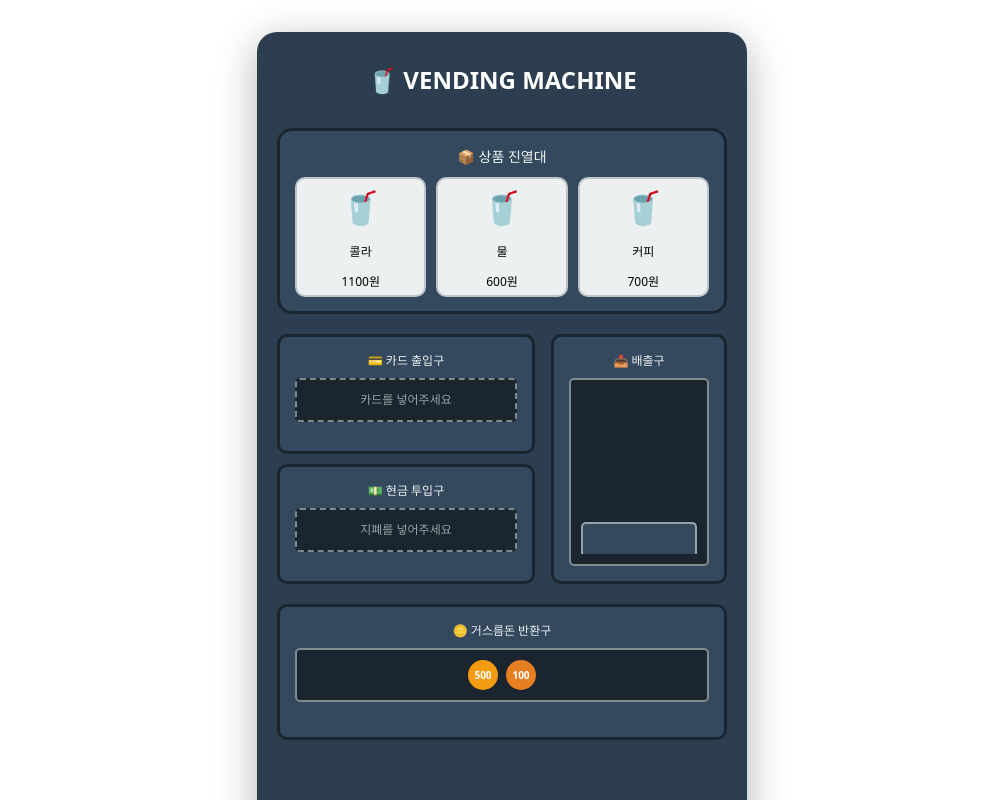
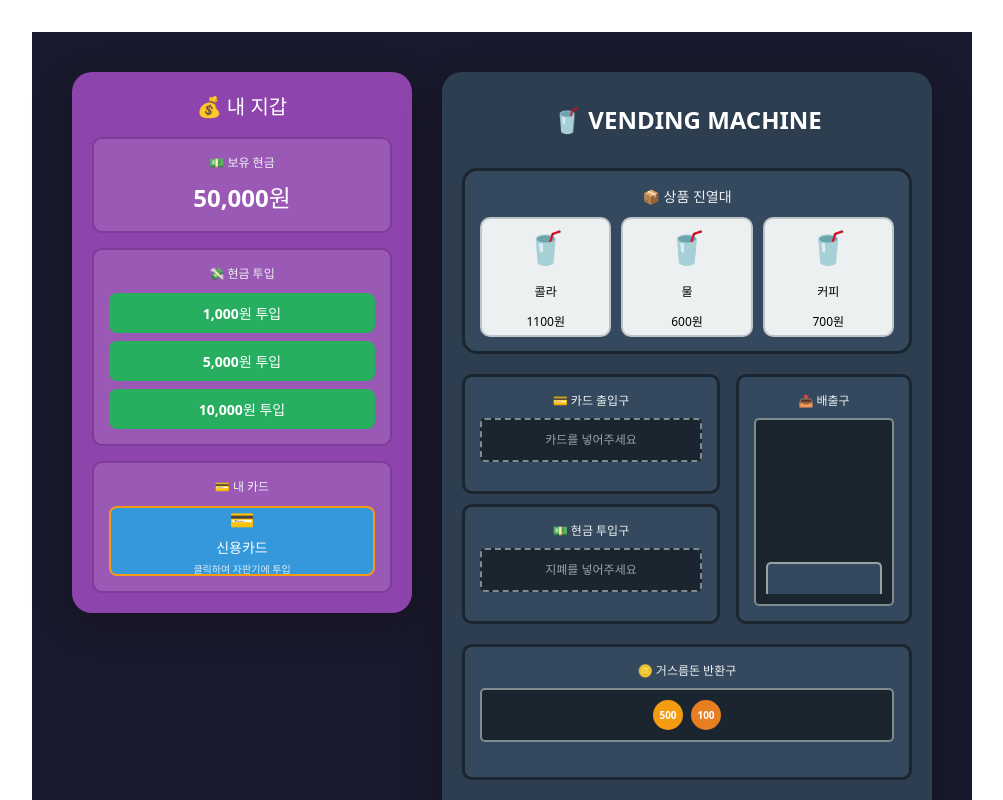
Before and after one commit to TakhyunKim/takhyunkim-vending-machine, a React (Vite) app: page / in a window 1280 px wide. Shown: the top 800 px of the page, without its empty margins (138-1141 px from the left). Built offline with nearby package versions, Linux system fonts and the light colour scheme.

Commit message:
feat: add wallet ui

```diff
--- /dev/null
+++ b/src/page/VendingMachine/ui/Wallet.tsx
@@ -0,0 +1,210 @@
+interface WalletProps {
+  cash: number;
+  onInsertCash: (amount: number) => void;
+  onInsertCard: () => void;
+  hasCard: boolean;
+}
+
+export function Wallet({
+  cash,
+  onInsertCash,
+  onInsertCard,
+  hasCard,
+}: WalletProps) {
+  const cashOptions = [1000, 5000, 10000] as const;
+
+  return (
+    <div
+      style={{
+        width: "300px",
+        backgroundColor: "#8e44ad",
+        borderRadius: "20px",
+        padding: "20px",
+        boxShadow: "0 10px 40px rgba(0,0,0,0.3)",
+        display: "flex",
+        flexDirection: "column",
+        gap: "15px",
+      }}
+    >
+      {/* 타이틀 */}
+      <div
+        style={{
+          textAlign: "center",
+          color: "#fff",
+          fontSize: "20px",
+          fontWeight: "bold",
+        }}
+      >
+        💰 내 지갑
+      </div>
+
+      {/* 보유 현금 */}
+      <div
+        style={{
+          backgroundColor: "#9b59b6",
+          borderRadius: "10px",
+          padding: "15px",
+          border: "2px solid #7d3c98",
+        }}
+      >
+        <div
+          style={{
+            color: "#ecf0f1",
+            fontSize: "12px",
+            marginBottom: "8px",
+            fontWeight: "bold",
+          }}
+        >
+          💵 보유 현금
+        </div>
+        <div
+          style={{
+            color: "#fff",
+            fontSize: "24px",
+            fontWeight: "bold",
+            textAlign: "center",
+          }}
+        >
+          {cash.toLocaleString()}원
+        </div>
+      </div>
+
+      {/* 현금 투입 */}
+      <div
+        style={{
+          backgroundColor: "#9b59b6",
+          borderRadius: "10px",
+          padding: "15px",
+          border: "2px solid #7d3c98",
+        }}
+      >
+        <div
+          style={{
+            color: "#ecf0f1",
+            fontSize: "12px",
+            marginBottom: "10px",
+            fontWeight: "bold",
+          }}
+        >
+          💸 현금 투입
+        </div>
+        <div
+          style={{
+            display: "flex",
+            flexDirection: "column",
+            gap: "8px",
+          }}
+        >
+          {cashOptions.map((amount) => (
+            <button
+              key={amount}
+              onClick={() => onInsertCash(amount)}
+              disabled={cash < amount}
+              style={{
+                padding: "10px",
+                borderRadius: "8px",
+                border: "none",
+                backgroundColor: cash >= amount ? "#27ae60" : "#95a5a6",
+                color: "#fff",
+                fontSize: "14px",
+                fontWeight: "bold",
+                cursor: cash >= amount ? "pointer" : "not-allowed",
+                transition: "all 0.2s",
+                opacity: cash >= amount ? 1 : 0.5,
+              }}
+              onMouseEnter={(e) => {
+                if (cash >= amount) {
+                  e.currentTarget.style.backgroundColor = "#229954";
+                  e.currentTarget.style.transform = "scale(1.02)";
+                }
+              }}
+              onMouseLeave={(e) => {
+                if (cash >= amount) {
+                  e.currentTarget.style.backgroundColor = "#27ae60";
+                  e.currentTarget.style.transform = "scale(1)";
+                }
+              }}
+            >
+              {amount.toLocaleString()}원 투입
+            </button>
+          ))}
+        </div>
+      </div>
+
+      {/* 카드 */}
+      <div
+        style={{
+          backgroundColor: "#9b59b6",
+          borderRadius: "10px",
+          padding: "15px",
+          border: "2px solid #7d3c98",
+        }}
+      >
+        <div
+          style={{
+            color: "#ecf0f1",
+            fontSize: "12px",
+            marginBottom: "10px",
+            fontWeight: "bold",
+          }}
+        >
+          💳 내 카드
+        </div>
+        {hasCard ? (
+          <button
+            onClick={onInsertCard}
+            style={{
+              width: "100%",
+              height: "70px",
+              borderRadius: "8px",
+              border: "2px solid #f39c12",
+              backgroundColor: "#3498db",
+              color: "#fff",
+              fontSize: "14px",
+              fontWeight: "bold",
+              cursor: "pointer",
+              transition: "all 0.2s",
+              display: "flex",
+              flexDirection: "column",
+              alignItems: "center",
+              justifyContent: "center",
+              gap: "4px",
+            }}
+            onMouseEnter={(e) => {
+              e.currentTarget.style.backgroundColor = "#2980b9";
+              e.currentTarget.style.transform = "scale(1.02)";
+            }}
+            onMouseLeave={(e) => {
+              e.currentTarget.style.backgroundColor = "#3498db";
+              e.currentTarget.style.transform = "scale(1)";
+            }}
+          >
+            <div style={{ fontSize: "20px" }}>💳</div>
+            <div>신용카드</div>
+            <div style={{ fontSize: "10px", opacity: 0.8 }}>
+              클릭하여 자판기에 투입
+            </div>
+          </button>
+        ) : (
+          <div
+            style={{
+              width: "100%",
+              height: "60px",
+              borderRadius: "8px",
+              border: "2px dashed #7f8c8d",
+              backgroundColor: "#7f8c8d",
+              color: "#ecf0f1",
+              fontSize: "14px",
+              display: "flex",
+              alignItems: "center",
+              justifyContent: "center",
+              opacity: 0.5,
+            }}
+          >
+            카드 사용 중
+          </div>
+        )}
+      </div>
+    </div>
+  );
+}
--- a/src/page/VendingMachine/ui/page.tsx
+++ b/src/page/VendingMachine/ui/page.tsx
@@ -1,12 +1,16 @@
+import { useState } from "react";
 import { ProductDisplay } from "./ProductDisplay";
 import { CardSlot } from "./CardSlot";
 import { CashSlot } from "./CashSlot";
 import { DispenseSlot } from "./DispenseSlot";
 import { ChangeSlot } from "./ChangeSlot";
+import { Wallet } from "./Wallet";
 
 import { PRODUCTS_MOCK_LIST, DISPENSER_MOCK, CHANGE_MOCK } from "../mock";
 import { VendingMachine } from "@/entities/VendingMachine/lib";
 
+// TODO: 나중에 실제 자판기 로직 구현 시 사용
+// eslint-disable-next-line @typescript-eslint/no-unused-vars
 const vendingMachine = new VendingMachine(
   PRODUCTS_MOCK_LIST,
   DISPENSER_MOCK,
@@ -14,7 +18,39 @@ const vendingMachine = new VendingMachine(
 );
 
 export function VendingMachinePage() {
+  // 사용자 지갑 상태
+  const [userCash, setUserCash] = useState(50000); // 보유 현금
+  const [hasCard, setHasCard] = useState(true); // 카드 보유 여부
+
+  // 자판기 상태
+  const [insertedCash, setInsertedCash] = useState(0); // 투입된 현금
+  const [isCardInserted, setIsCardInserted] = useState(false); // 카드 투입 여부
+
+  // 현금 투입 핸들러
+  const handleInsertCash = (amount: number) => {
+    if (userCash >= amount) {
+      setUserCash((prev) => prev - amount);
+      setInsertedCash((prev) => prev + amount);
+    }
+  };
+
+  // 카드 투입 핸들러
+  const handleInsertCard = () => {
+    setHasCard(false);
+    setIsCardInserted(true);
+  };
+
   return (
+    <VendingMachineContainer>
+      {/* 지갑 */}
+      <Wallet
+        cash={userCash}
+        onInsertCash={handleInsertCash}
+        onInsertCard={handleInsertCard}
+        hasCard={hasCard}
+      />
+
+      {/* 자판기 */}
       <Container>
         <Header>🥤 VENDING MACHINE</Header>
 
@@ -22,14 +58,32 @@ export function VendingMachinePage() {
 
         <Content>
           <PaymentSection>
-          <CardSlot />
-          <CashSlot />
+            <CardSlot isInserted={isCardInserted} />
+            <CashSlot insertedAmount={insertedCash} />
           </PaymentSection>
           <DispenseSlot />
         </Content>
 
         <ChangeSlot />
       </Container>
+    </VendingMachineContainer>
+  );
+}
+
+function VendingMachineContainer({ children }: { children: React.ReactNode }) {
+  return (
+    <div
+      style={{
+        display: "flex",
+        gap: "30px",
+        padding: "40px",
+        minHeight: "100vh",
+        backgroundColor: "#1a1a2e",
+        alignItems: "flex-start",
+      }}
+    >
+      {children}
+    </div>
   );
 }
 
```
Lines whose indentation alone changed are shown as unchanged.
